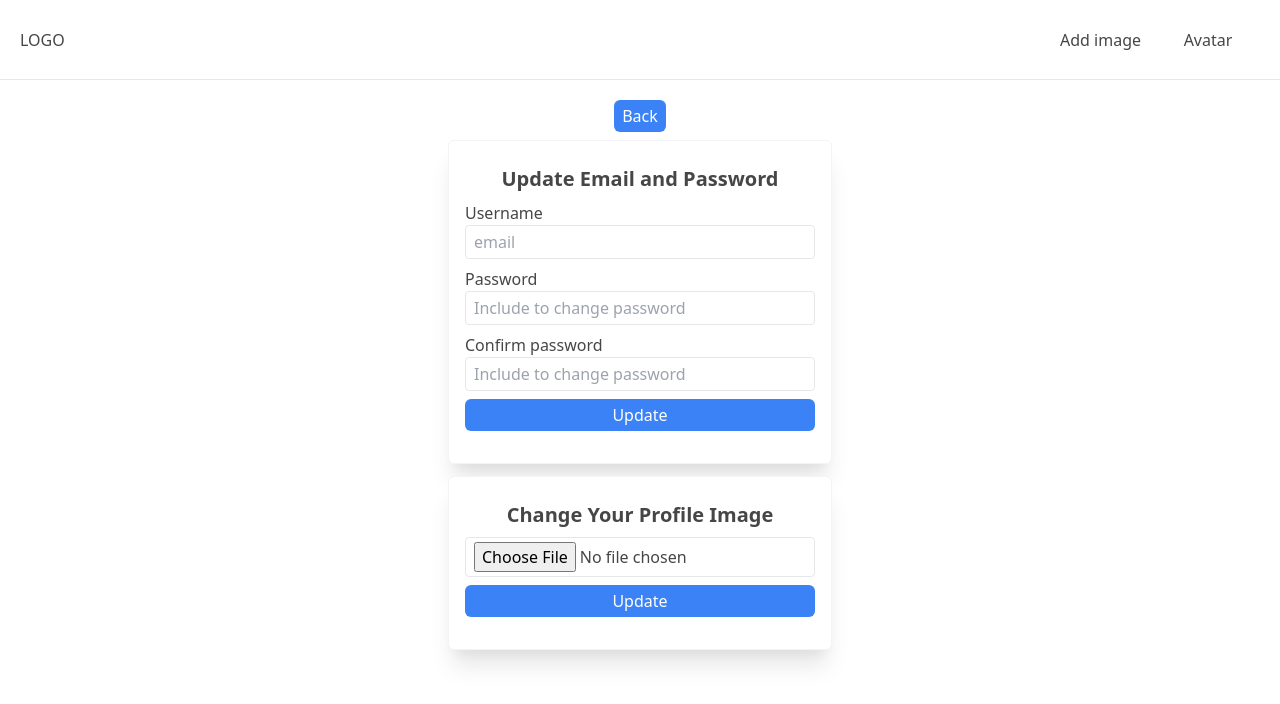
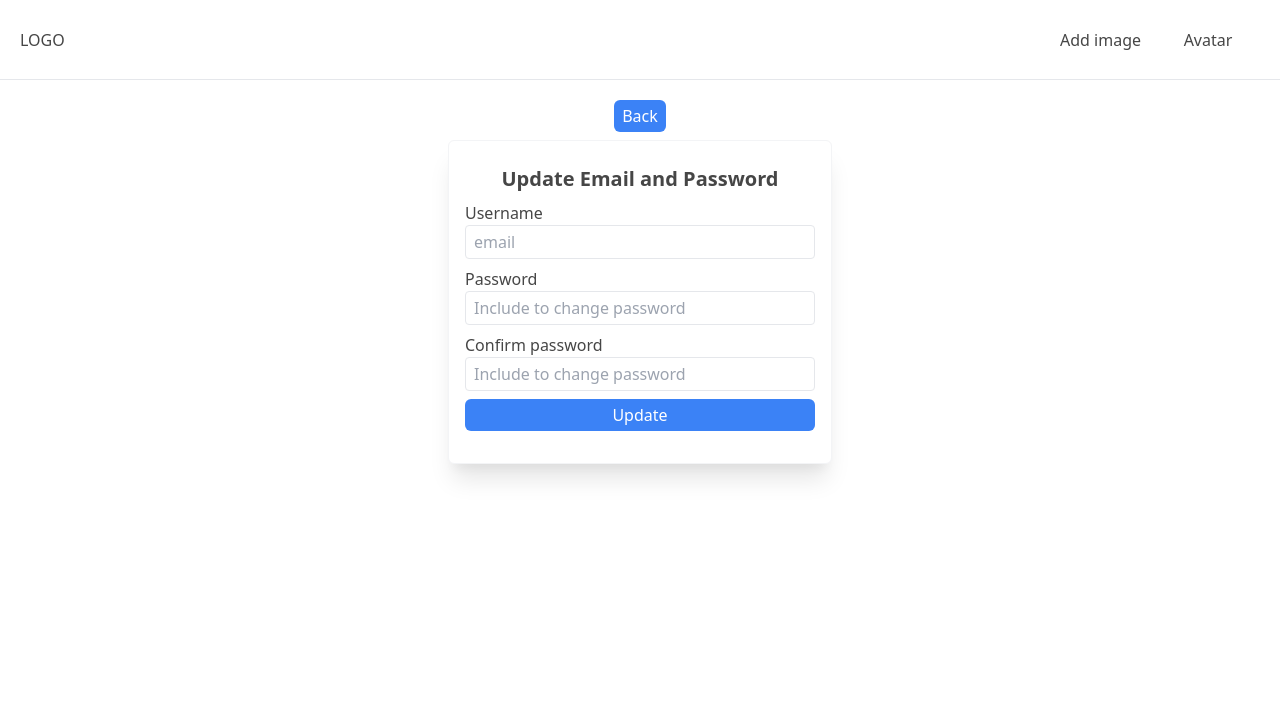
Before and after one commit to christocarr/firebase-next-auth, a Next.js app: page /update-profile in a window 1280 px wide. Shown: the top 704 px of the page. Built offline with nearby package versions, Linux system fonts and the light colour scheme; no server answers; sample sign-in values are in the browser's storage.

Commit message:
wip: remove update avatar component

```diff
--- a/pages/update-profile.js
+++ b/pages/update-profile.js
@@ -13,7 +13,6 @@ function UpdateProfile() {
         <FormButton onClick={() => router.push('/profile')}>Back</FormButton>
       </div>
       <UpdateEmailPassword />
-      <UpdateProfileImage />
     </Layout>
   );
 }
```
